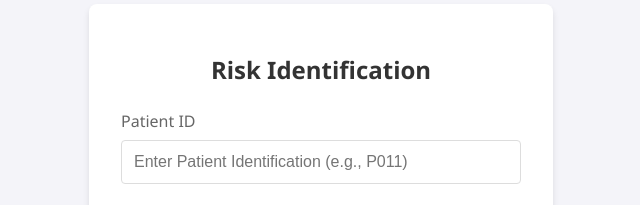
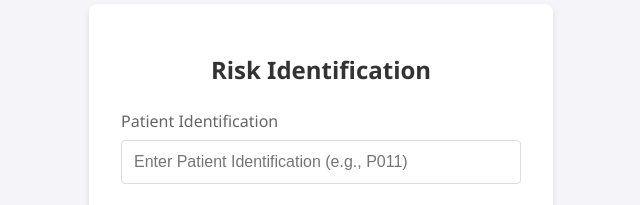
Before and after one commit to niharnalashaa/RiskScoreInitiation, a website: page index.html in a window 1280 px wide. Shown: the part 257-462 px from the top of the page, 319-959 px from the left. Drawn offline with Linux system fonts and the light colour scheme.

Commit message:
Update index.html
Last Update

```diff
--- a/index.html
+++ b/index.html
@@ -113,7 +113,7 @@
     <div class="container">
         <h1>Risk Identification</h1>
         <div class="input-group">
-            <label for="patientId">Patient ID</label>
+            <label for="patientId">Patient Identification</label>
             <input type="text" id="patientId" placeholder="Enter Patient Identification (e.g., P011)">
         </div>
         <button id="identifyBtn">Calculate Risk Score</button>
```
